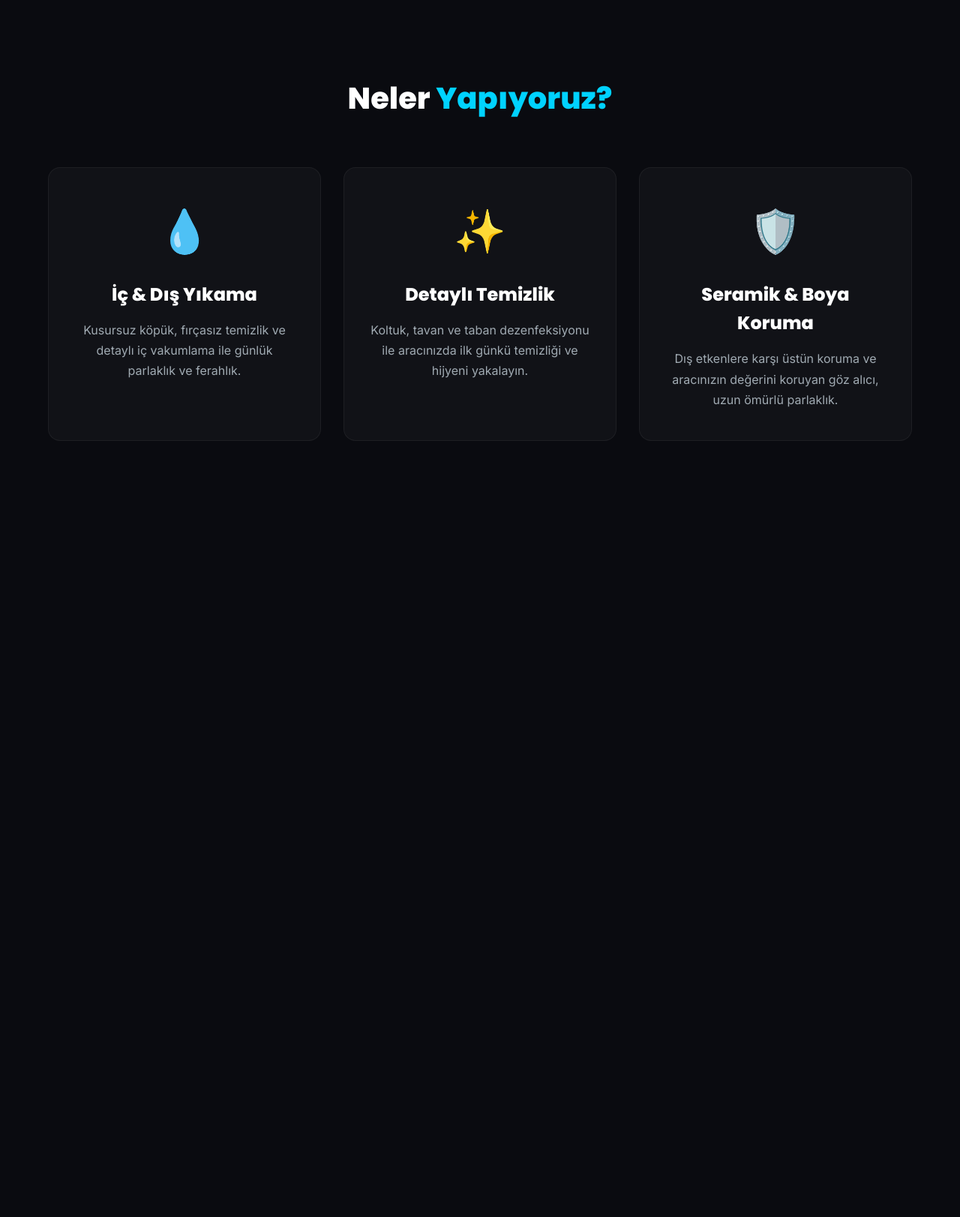
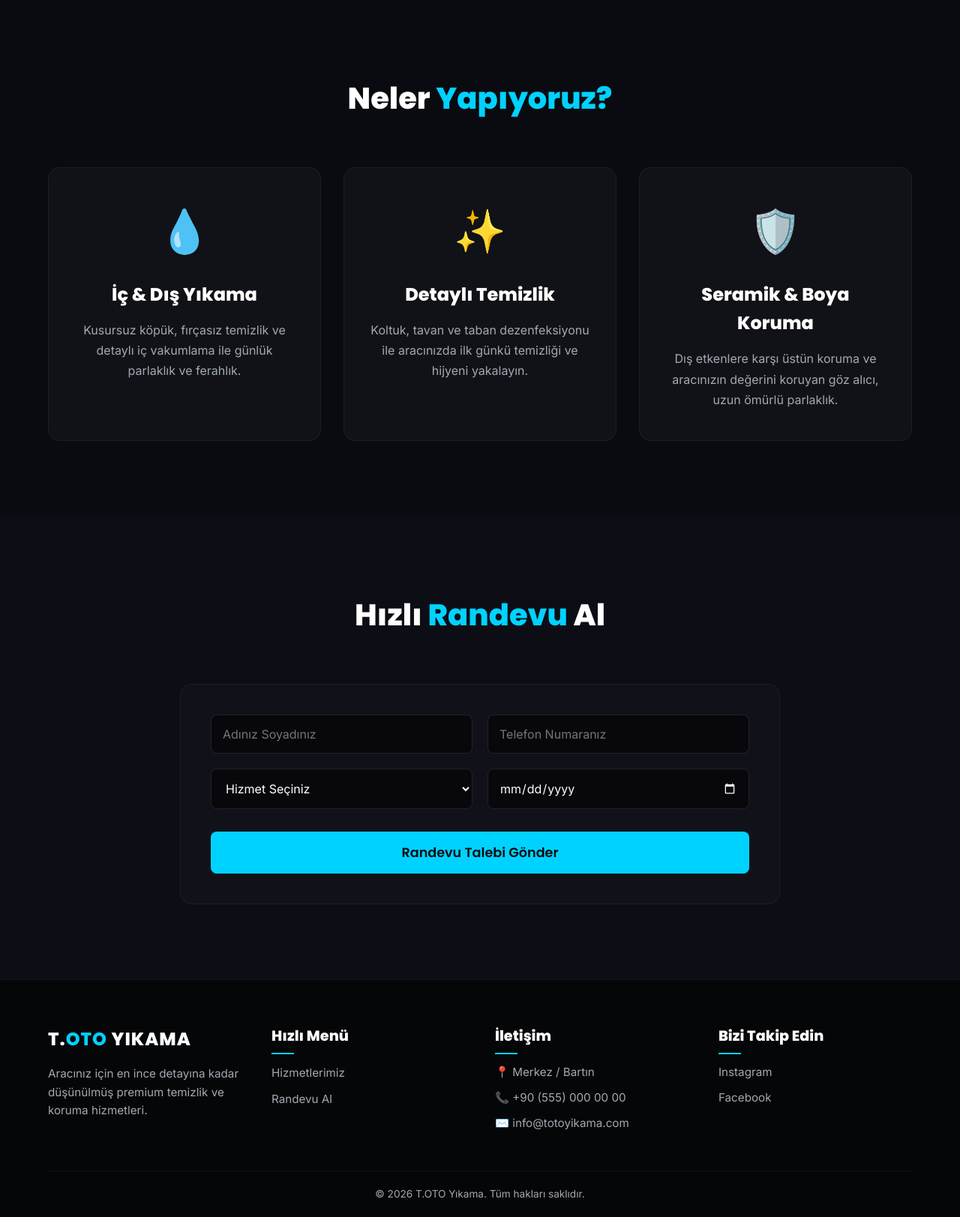
Before and after one commit to tunahankt/tunahankt.github.io, a PHP site: page / in a window 1280 px wide. Shown: the part 801-2424 px from the top of the page at 75% size. Before the commit the page ends 1389 px from the top, so only its background shows below. Run offline with PHP 8.4, Linux system fonts and the light colour scheme.

Commit message:
otoyıkama

```diff
--- a/index.html
+++ b/index.html
@@ -3,11 +3,13 @@
 <head>
     <meta charset="UTF-8">
     <meta name="viewport" content="width=device-width, initial-scale=1.0">
-    <title>Premium Car Wash & Detailing</title>
+    <title>T.OTO Yıkama | Premium Car Care</title>
 
     <link rel="preconnect" href="https://fonts.googleapis.com">
     <link rel="preconnect" href="https://fonts.gstatic.com" crossorigin>
     <link href="https://fonts.googleapis.com/css2?family=Poppins:wght@400;600;800&family=Inter:wght@400;500&display=swap" rel="stylesheet">
+
+    <link href="https://unpkg.com/aos@2.3.1/dist/aos.css" rel="stylesheet">
 
     <link rel="stylesheet" href="style.css">
 </head>
@@ -15,18 +17,25 @@
 
     <header class="navbar">
         <div class="logo">T.<span>OTO</span> YIKAMA</div>
+
         <nav class="nav-links">
             <a href="#hizmetler">Hizmetlerimiz</a>
-            <a href="#surec">Nasıl Çalışır?</a>
+            <a href="#randevu">Randevu Al</a>
             <a href="#iletisim">İletişim</a>
         </nav>
-        <a href="#randevu" class="btn-outline">Randevu Al</a>
+
+        <a href="#randevu" class="btn-outline desktop-btn">Randevu Al</a>
+
+        <div class="hamburger">
+            <div class="line1"></div>
+            <div class="line2"></div>
+            <div class="line3"></div>
+        </div>
     </header>
 
     <section class="hero">
         <div class="hero-overlay"></div>
-
-        <div class="hero-content">
+        <div class="hero-content" data-aos="fade-up">
             <h1>Aracınız İçin <br><span class="highlight">Kusursuz Temizlik</span></h1>
             <p>Profesyonel dokunuşlarla aracınızı showroom parlaklığına kavuşturuyoruz. Beklemek yok, karmaşa yok; sadece kusursuz detaylar.</p>
             <div class="hero-buttons">
@@ -37,22 +46,22 @@
 
     <section id="hizmetler" class="services-section">
         <div class="container">
-            <h2 class="section-title">Neler <span>Yapıyoruz?</span></h2>
+            <h2 class="section-title" data-aos="fade-up">Neler <span>Yapıyoruz?</span></h2>
 
             <div class="services-grid">
-                <div class="service-card">
+                <div class="service-card" data-aos="fade-up" data-aos-delay="100">
                     <div class="icon">💧</div>
                     <h3>İç & Dış Yıkama</h3>
                     <p>Kusursuz köpük, fırçasız temizlik ve detaylı iç vakumlama ile günlük parlaklık ve ferahlık.</p>
                 </div>
 
-                <div class="service-card">
+                <div class="service-card" data-aos="fade-up" data-aos-delay="200">
                     <div class="icon">✨</div>
                     <h3>Detaylı Temizlik</h3>
                     <p>Koltuk, tavan ve taban dezenfeksiyonu ile aracınızda ilk günkü temizliği ve hijyeni yakalayın.</p>
                 </div>
 
-                <div class="service-card">
+                <div class="service-card" data-aos="fade-up" data-aos-delay="300">
                     <div class="icon">🛡️</div>
                     <h3>Seramik & Boya Koruma</h3>
                     <p>Dış etkenlere karşı üstün koruma ve aracınızın değerini koruyan göz alıcı, uzun ömürlü parlaklık.</p>
@@ -61,5 +70,88 @@
         </div>
     </section>
 
+    <section id="randevu" class="appointment-section">
+        <div class="container">
+            <h2 class="section-title" data-aos="fade-up">Hızlı <span>Randevu</span> Al</h2>
+
+            <div class="appointment-container" data-aos="zoom-in" data-aos-delay="100">
+                <form action="#" class="appointment-form">
+
+                    <div class="form-group">
+                        <input type="text" id="isim" placeholder="Adınız Soyadınız" required>
+                    </div>
+
+                    <div class="form-group">
+                        <input type="tel" id="telefon" placeholder="Telefon Numaranız" required>
+                    </div>
+
+                    <div class="form-group">
+                        <select id="hizmet" required>
+                            <option value="" disabled selected>Hizmet Seçiniz</option>
+                            <option value="ic_dis">İç & Dış Yıkama</option>
+                            <option value="detayli">Detaylı Temizlik</option>
+                            <option value="seramik">Seramik & Boya Koruma</option>
+                        </select>
+                    </div>
+
+                    <div class="form-group">
+                        <input type="date" id="tarih" required>
+                    </div>
+
+                    <div class="form-group full-width">
+                        <button type="submit" class="btn-primary btn-block">Randevu Talebi Gönder</button>
+                    </div>
+
+                </form>
+            </div>
+        </div>
+    </section>
+
+    <footer id="iletisim" class="footer-section">
+        <div class="container footer-grid">
+
+            <div class="footer-brand">
+                <div class="logo">T.<span>OTO</span> YIKAMA</div>
+                <p class="footer-desc">Aracınız için en ince detayına kadar düşünülmüş premium temizlik ve koruma hizmetleri.</p>
+            </div>
+
+            <div class="footer-links">
+                <h4>Hızlı Menü</h4>
+                <ul>
+                    <li><a href="#hizmetler">Hizmetlerimiz</a></li>
+                    <li><a href="#randevu">Randevu Al</a></li>
+                </ul>
+            </div>
+
+            <div class="footer-contact">
+                <h4>İletişim</h4>
+                <p>📍 Merkez / Bartın</p>
+                <p>📞 +90 (555) 000 00 00</p>
+                <p>✉️ info@totoyikama.com</p>
+            </div>
+
+            <div class="footer-social">
+                <h4>Bizi Takip Edin</h4>
+                <div class="social-icons">
+                    <a href="#">Instagram</a>
+                    <a href="#">Facebook</a>
+                </div>
+            </div>
+
+        </div>
+
+        <div class="footer-bottom">
+            <p>&copy; 2026 T.OTO Yıkama. Tüm hakları saklıdır.</p>
+        </div>
+    </footer>
+
+    <a href="https://wa.me/905077979074" class="whatsapp-float" target="_blank" rel="noopener noreferrer">
+        <svg viewBox="0 0 24 24">
+            <path d="M12.031 6.172c-3.181 0-5.767 2.586-5.768 5.766-.001 1.298.38 2.27 1.019 3.287l-.582 2.128 2.182-.573c.978.58 1.911.928 3.145.929 3.178 0 5.767-2.587 5.768-5.766.001-3.187-2.575-5.77-5.764-5.771zm3.392 8.244c-.144.405-.837.774-1.17.824-.299.045-.677.063-1.092-.069-.252-.08-.575-.187-.988-.365-1.739-.751-2.874-2.502-2.961-2.617-.087-.116-.708-.94-.708-1.793s.448-1.273.607-1.446c.159-.173.346-.217.462-.217l.332.006c.106.005.249-.04.39.298.144.347.491 1.2.534 1.287.043.087.072.188.014.304-.058.116-.087.188-.173.289l-.26.304c-.087.086-.177.18-.076.354.101.174.449.741.964 1.201.662.591 1.221.774 1.394.86s.274.072.376-.043c.101-.116.433-.506.549-.68.116-.173.231-.145.39-.087s1.011.477 1.184.564.289.13.332.202c.045.072.045.419-.099.824zm-3.423-14.416c-6.627 0-12 5.373-12 12s5.373 12 12 12 12-5.373 12-12-5.373-12-12-12zm.029 18.88c-1.161 0-2.305-.292-3.318-.844l-3.677.964.984-3.595c-.607-1.052-.927-2.246-.926-3.468.001-3.825 3.113-6.937 6.937-6.937 1.856.001 3.598.723 4.907 2.034 1.31 1.311 2.031 3.054 2.03 4.908-.002 3.823-3.114 6.938-6.937 6.938z"/>
+        </svg>
+    </a>
+
+    <script src="https://unpkg.com/aos@2.3.1/dist/aos.js"></script>
+    <script src="script.js"></script>
 </body>
 </html>
--- a/style.css
+++ b/style.css
@@ -23,6 +23,12 @@ body {
     color: var(--text-light);
     font-family: var(--font-text);
     line-height: 1.6;
+    overflow-x: hidden;
+}
+
+.container {
+    max-width: 1200px;
+    margin: 0 auto;
 }
 
 /* --- ÜST MENÜ (NAVBAR) --- */
@@ -75,6 +95,7 @@ body {
     text-decoration: none;
     transition: all 0.3s ease;
     cursor: pointer;
+    display: inline-block;
 }
 
 .btn-primary {
@@ -99,6 +120,13 @@ body {
     color: var(--bg-dark);
 }
 
+.btn-block {
+    width: 100%;
+    font-size: 1.1rem;
+    padding: 15px;
+    margin-top: 10px;
+}
+
 /* --- ANA EKRAN (HERO) --- */
 .hero {
     height: 100vh;
@@ -145,26 +172,10 @@ body {
     margin-bottom: 40px;
 }
 
-/* --- MOBİL UYUM (RESPONSIVE) --- */
-@media (max-width: 768px) {
-    .nav-links {
-        display: none; /* Mobilde menüyü şimdilik gizliyoruz, hamburger menü ekleyeceğiz */
-    }
-
-    .hero-content h1 {
-        font-size: 2.5rem;
-    }
-}
-
 /* --- HİZMETLER BÖLÜMÜ --- */
 .services-section {
     padding: 100px 5%;
-    background-color: var(--bg-dark); /* Arka planla kusursuz bütünlük */
-}
-
-.container {
-    max-width: 1200px;
-    margin: 0 auto;
+    background-color: var(--bg-dark);
 }
 
 .section-title {
@@ -222,3 +229,268 @@ body {
     font-size: 1rem;
     line-height: 1.7;
 }
+
+/* --- RANDEVU BÖLÜMÜ --- */
+.appointment-section {
+    padding: 100px 5%;
+    background-color: #0d0e15;
+}
+
+.appointment-container {
+    max-width: 800px;
+    margin: 0 auto;
+    background: rgba(255, 255, 255, 0.02);
+    padding: 40px;
+    border-radius: 16px;
+    border: 1px solid rgba(255, 255, 255, 0.05);
+}
+
+.appointment-form {
+    display: grid;
+    grid-template-columns: 1fr 1fr;
+    gap: 20px;
+}
+
+.form-group {
+    display: flex;
+    flex-direction: column;
+}
+
+.full-width {
+    grid-column: 1 / -1;
+}
+
+.appointment-form input,
+.appointment-form select {
+    width: 100%;
+    padding: 15px;
+    background-color: rgba(0, 0, 0, 0.5);
+    border: 1px solid rgba(255, 255, 255, 0.1);
+    color: var(--text-light);
+    border-radius: 8px;
+    font-family: var(--font-text);
+    font-size: 1rem;
+    transition: all 0.3s ease;
+    outline: none;
+}
+
+.appointment-form input[type="date"]::-webkit-calendar-picker-indicator {
+    filter: invert(1);
+    cursor: pointer;
+}
+
+.appointment-form input:focus,
+.appointment-form select:focus {
+    border-color: var(--accent);
+    box-shadow: 0 0 10px rgba(0, 210, 255, 0.2);
+}
+
+.appointment-form select option {
+    background-color: var(--bg-dark);
+    color: var(--text-light);
+}
+
+/* --- FOOTER (ALT BİLGİ) BÖLÜMÜ --- */
+.footer-section {
+    background-color: #050608;
+    padding: 60px 5% 20px;
+    border-top: 1px solid rgba(255, 255, 255, 0.05);
+}
+
+.footer-grid {
+    display: grid;
+    grid-template-columns: repeat(auto-fit, minmax(200px, 1fr));
+    gap: 40px;
+    margin-bottom: 40px;
+}
+
+.footer-brand .logo {
+    margin-bottom: 15px;
+}
+
+.footer-desc {
+    color: var(--text-muted);
+    font-size: 0.95rem;
+    line-height: 1.6;
+}
+
+.footer-section h4 {
+    font-family: var(--font-heading);
+    color: var(--text-light);
+    font-size: 1.2rem;
+    margin-bottom: 20px;
+    position: relative;
+}
+
+.footer-section h4::after {
+    content: '';
+    position: absolute;
+    left: 0;
+    bottom: -8px;
+    width: 30px;
+    height: 2px;
+    background-color: var(--accent);
+}
+
+.footer-links ul {
+    list-style: none;
+}
+
+.footer-links li {
+    margin-bottom: 10px;
+}
+
+.footer-links a,
+.footer-contact p,
+.footer-social a {
+    color: var(--text-muted);
+    text-decoration: none;
+    font-size: 0.95rem;
+    transition: color 0.3s ease;
+}
+
+.footer-contact p {
+    margin-bottom: 10px;
+}
+
+.footer-links a:hover,
+.footer-social a:hover {
+    color: var(--accent);
+}
+
+.social-icons {
+    display: flex;
+    flex-direction: column;
+    gap: 10px;
+}
+
+.footer-bottom {
+    text-align: center;
+    padding-top: 20px;
+    border-top: 1px solid rgba(255, 255, 255, 0.05);
+    color: var(--text-muted);
+    font-size: 0.85rem;
+}
+
+/* --- WHATSAPP SABİT BUTONU --- */
+.whatsapp-float {
+    position: fixed;
+    width: 60px;
+    height: 60px;
+    bottom: 40px;
+    right: 40px;
+    background-color: #25d366;
+    color: #FFF;
+    border-radius: 50px;
+    text-align: center;
+    box-shadow: 2px 2px 15px rgba(37, 211, 102, 0.5);
+    z-index: 1000;
+    display: flex;
+    align-items: center;
+    justify-content: center;
+    text-decoration: none;
+    transition: all 0.3s ease;
+    animation: pulse 2s infinite;
+}
+
+.whatsapp-float svg {
+    width: 35px;
+    height: 35px;
+    fill: currentColor;
+}
+
+.whatsapp-float:hover {
+    background-color: #128C7E;
+    transform: scale(1.1);
+}
+
+@keyframes pulse {
+    0% { box-shadow: 0 0 0 0 rgba(37, 211, 102, 0.7); }
+    70% { box-shadow: 0 0 0 15px rgba(37, 211, 102, 0); }
+    100% { box-shadow: 0 0 0 0 rgba(37, 211, 102, 0); }
+}
+
+/* --- MOBİL UYUM (RESPONSIVE) --- */
+@media (max-width: 768px) {
+    .desktop-btn {
+        display: none;
+    }
+
+    .hamburger {
+        display: block;
+    }
+
+    .nav-links {
+        position: fixed;
+        right: -100%;
+        top: 0;
+        height: 100vh;
+        background-color: var(--nav-bg);
+        backdrop-filter: blur(15px);
+        display: flex;
+        flex-direction: column;
+        align-items: center;
+        justify-content: center;
+        width: 70%;
+        max-width: 300px;
+        transition: right 0.4s ease;
+        box-shadow: -5px 0 15px rgba(0,0,0,0.5);
+    }
+
+    .nav-links.nav-active {
+        right: 0;
+    }
+
+    .nav-links a {
+        margin: 20px 0;
+        font-size: 1.2rem;
+    }
+
+    .toggle .line1 {
+        transform: rotate(-45deg) translate(-5px, 6px);
+    }
+    .toggle .line2 {
+        opacity: 0;
+    }
+    .toggle .line3 {
+        transform: rotate(45deg) translate(-5px, -6px);
+    }
+
+    .hero-content h1 {
+        font-size: 2.5rem;
+    }
+
+    .appointment-form {
+        grid-template-columns: 1fr;
+    }
+
+    .appointment-container {
+        padding: 20px;
+    }
+
+    .footer-grid {
+        grid-template-columns: 1fr;
+        text-align: center;
+    }
+
+    .footer-section h4::after {
+        left: 50%;
+        transform: translateX(-50%);
+    }
+
+    .social-icons {
+        align-items: center;
+    }
+
+    .whatsapp-float {
+        width: 50px;
+        height: 50px;
+        bottom: 20px;
+        right: 20px;
+    }
+
+    .whatsapp-float svg {
+        width: 28px;
+        height: 28px;
+    }
+}
```
Also changed, not shown: other parts of style.css (+25 -16 lines), script.js (added, +25 -0 lines).
